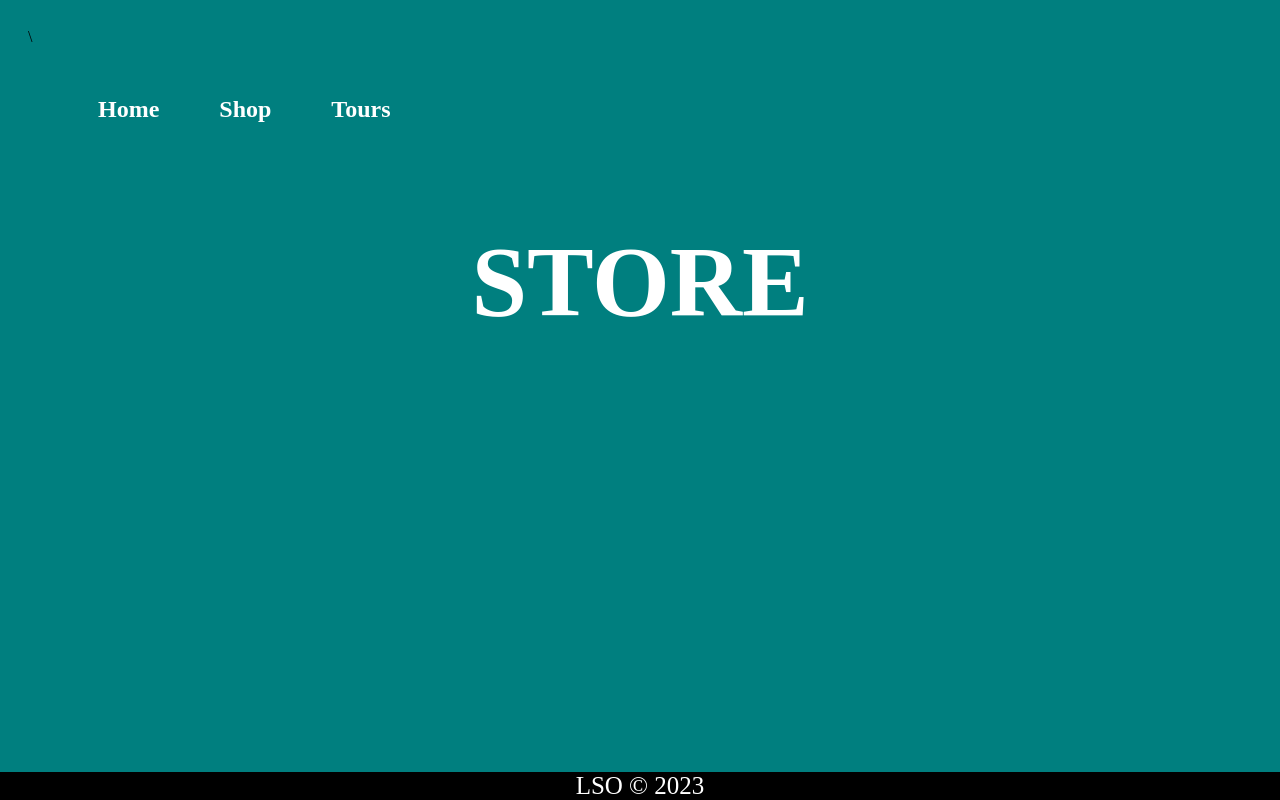
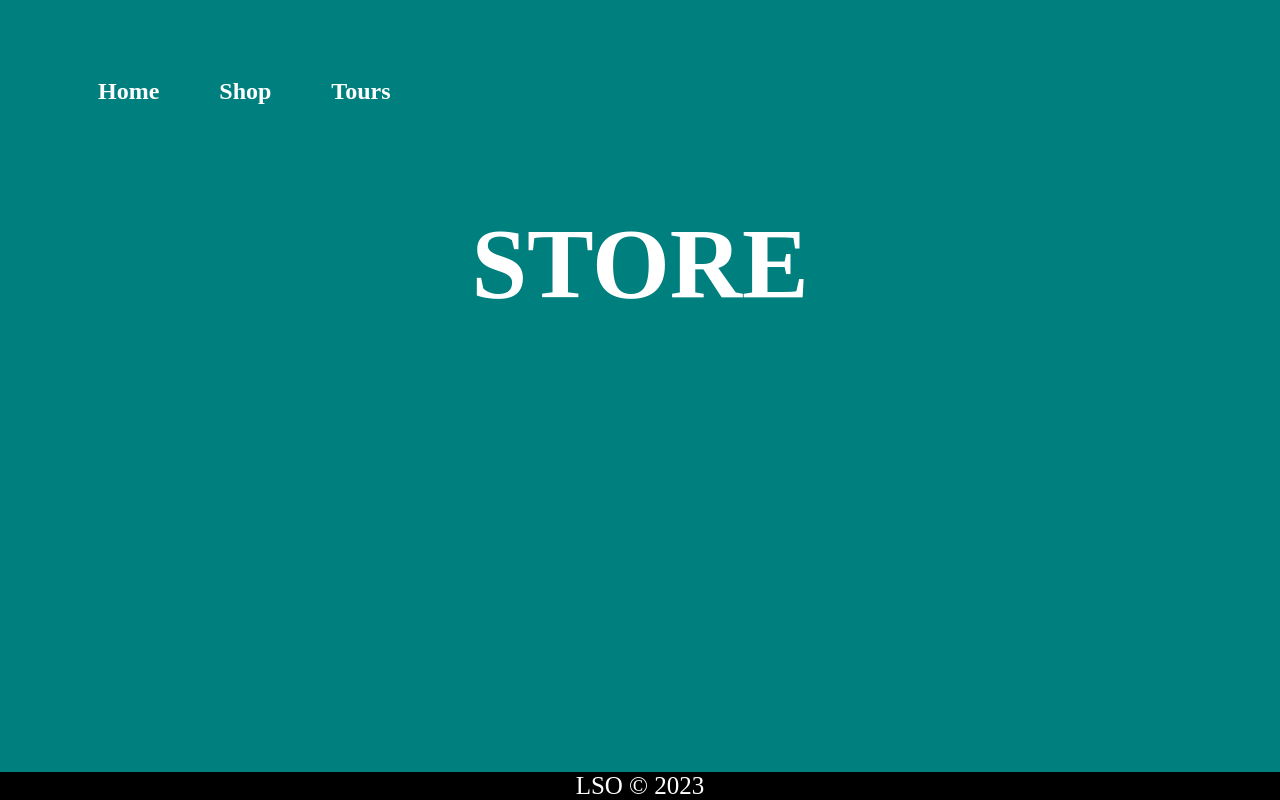
Before and after one commit to lowspaceorbit/LSOSHOPPAGE, a plain HTML site: page index.html in a window 1280 px wide. Drawn offline with Linux system fonts and the light colour scheme.

Commit message:
Update index.html

```diff
--- a/index.html
+++ b/index.html
@@ -3,7 +3,7 @@
    <head>
       <title>SHOP</title>
       <link rel="icon" type="image/x-icon" href="Imgs/favicon.ico">
-      <link rel="stylesheet" href="style.css">\
+      <link rel="stylesheet" href="style.css">
    </head>
    <body>
 <header>
```
